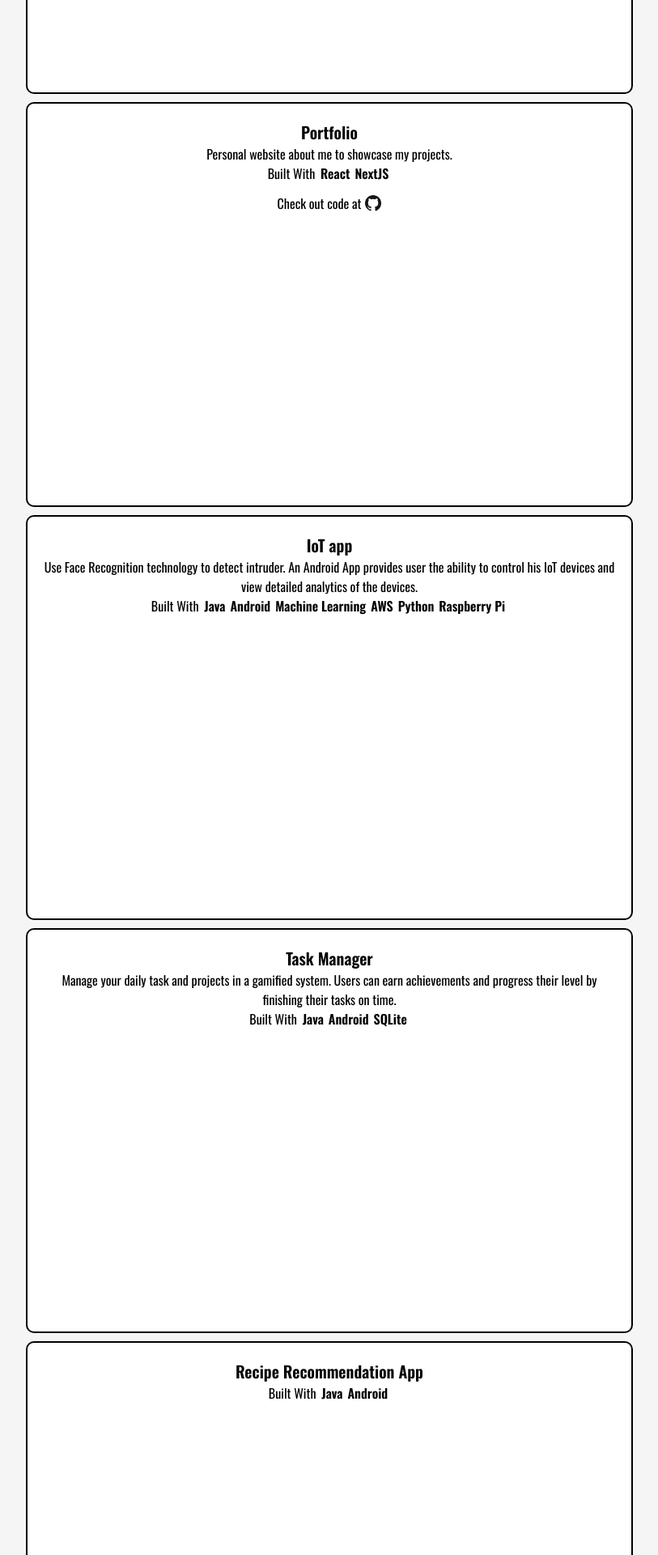
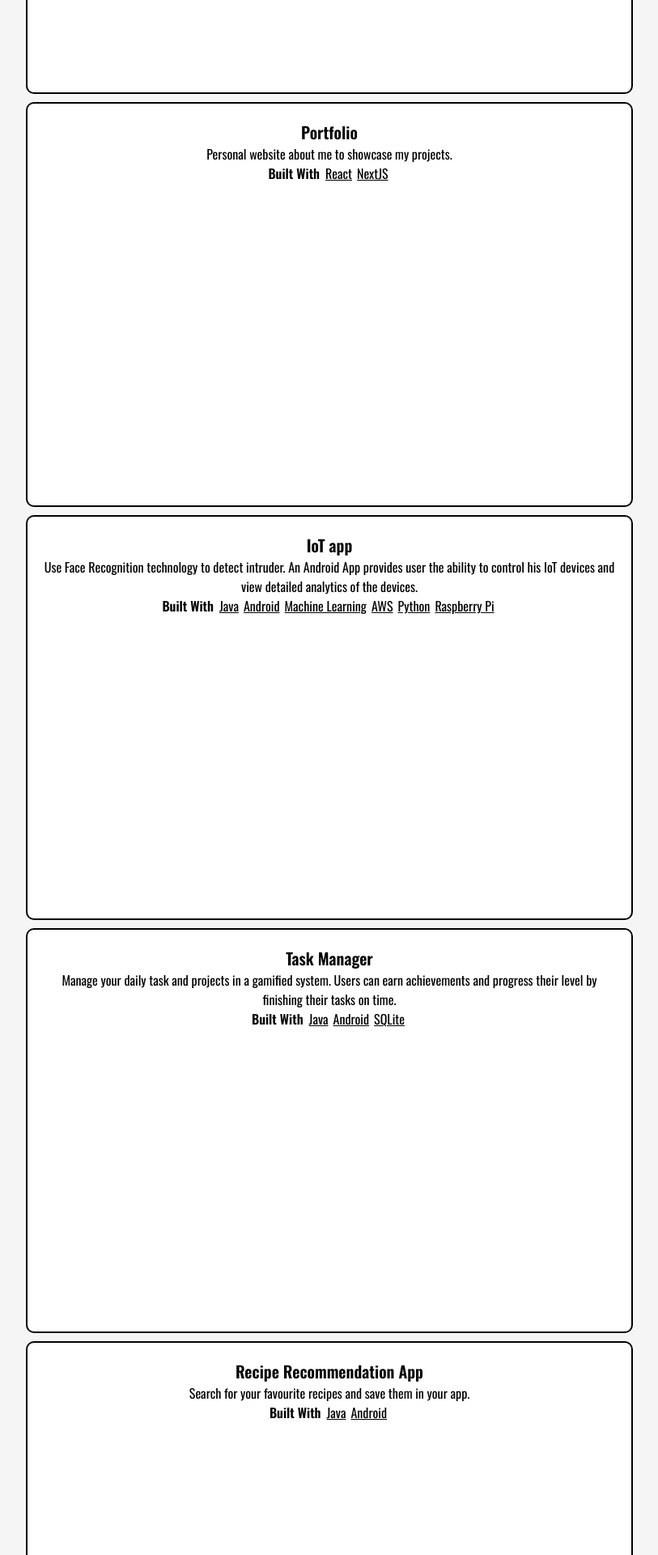
Before and after one commit to Adi343/adithya, a Next.js app: page /projects in a window 1280 px wide. Shown: the part 420-2340 px from the top of the page at 81% size, without its empty margins (233-1046 px from the left). Built offline with nearby package versions, Linux system fonts and the light colour scheme.

Commit message:
Updated projects component

```diff
--- a/pages/projects.js
+++ b/pages/projects.js
@@ -35,12 +35,13 @@ const projectsList = [
     description:
       "Manage your daily task and projects in a gamified system. Users can earn achievements and progress their level by finishing their tasks on time.",
     tech: ["Java", "Android", "SQLite"],
-    link: "",
+    link: "https://github.com/Adi343/TM_v3",
   },
   {
     name: "Recipe Recommendation App",
+    description: "Search for your favourite recipes and save them in your app.",
     tech: ["Java", "Android"],
-    link: "",
+    link: "https://github.com/Adi343/FoodApp",
   },
 ];
 
@@ -104,16 +105,23 @@ const ProjectCard = (props) => {
       <span style={{ textAlign: "center" }}>{props.description}</span>
 
       <div>
-        <span>Built With </span>
+        <span style={{ fontWeight: "bold" }}>Built With </span>
 
         {props.tech.map((item) => (
-          <span style={{ margin: "3px", fontWeight: "bold" }} key={item}>
+          <span
+            style={{
+              margin: "3px",
+              fontWeight: "semi-bold",
+              textDecoration: "underline",
+            }}
+            key={item}
+          >
             {item}
           </span>
         ))}
       </div>
 
-      {props.link !== "" ? (
+      {props.link !== "" && typeof props.link === "" ? (
         <div
           style={{
             display: "flex",
@@ -126,6 +134,7 @@ const ProjectCard = (props) => {
           <span>Check out code at</span>
           <a
             href={props.link}
+            target="_blank"
             style={{
               paddingTop: "5px",
               marginLeft: "5px",
```
